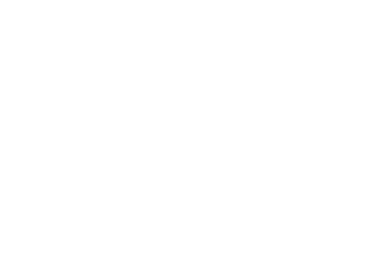
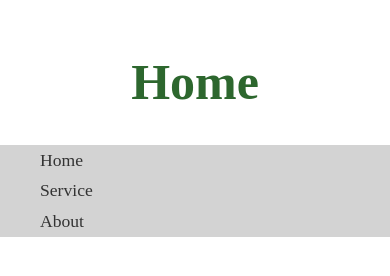
Before and after one commit to Larrychia/FED2024Assg1_P06_S10259006, a plain HTML site: page index.html in a window 390 px wide. Drawn offline with Linux system fonts and the light colour scheme; files that its build step writes are made by us from their sources.

Commit message:
Navbar added

```diff
--- a/index.html
+++ b/index.html
@@ -6,10 +6,22 @@
         <meta name="Home" content="Home">
         <meta name="date created" content="21 nov 2024">
         <title>Home</title>
-        <link rel="stylesheet" type="text/css" href="css/style.css">
+        <link rel="stylesheet" href="style.css">
 
     </head>
     <body>
+        <header>
+            <h1 id="title">Home</h1>
+            <div  class="flex-container">
+                <nav id= "navbar">
+                    <ul>
+                        <li><a href="index.html">Home</a></li>
+                        <li><a href="service.html">Service</a></li>
+                        <li><a href="about.html">About</a></li>
+                    </ul>
+                </nav>
+            </div>
+        </header>
         <script src="script.js"></script>
     </body>
 </html>
--- a/style.css
+++ b/style.css
@@ -349,3 +349,54 @@
   }
 
     /* Custom CSS */
+    /* title */
+    #title {
+        text-align: center;
+        font-size: 50px;
+        color: #2D672E;
+        padding-top: 20px;
+    }
+    /* Navbar */
+    .flex-container #navbar {
+        display: flex;
+        justify-content: left;
+        flex-direction: row;
+        background-color: #D3D3D3;
+        width: 100%;
+        height: 60px;
+        padding: 1rem 0;
+    }
+    .flex-container #navbar li{
+        display: inline-block;
+        margin: 0 1.5rem;
+        font-size: 1.1rem;
+        font-weight: 500;
+    }
+
+    .flex-container #navbar li a {
+        text-decoration: none;
+        color: #333;
+    }
+
+    .flex-container #navbar li a:hover {
+        color: #005A31;
+    }
+    .flex-container #navbar button {
+        height: 60px;
+        background-color: #D3D3D3;
+        border: none;
+    }
+    .flex-container #navbar strong {
+        color: azure;
+    }
+    @media (max-width: 767px) {
+        .flex-container #navbar {
+          flex-direction: row;
+          align-items: center;
+        }
+
+        .flex-container #navbar li {
+          display: block;
+          margin: 10px 0;
+        }
+      }
```
Also changed, not shown: about.html (added, +25 -0 lines), service.html (added, +25 -0 lines).
